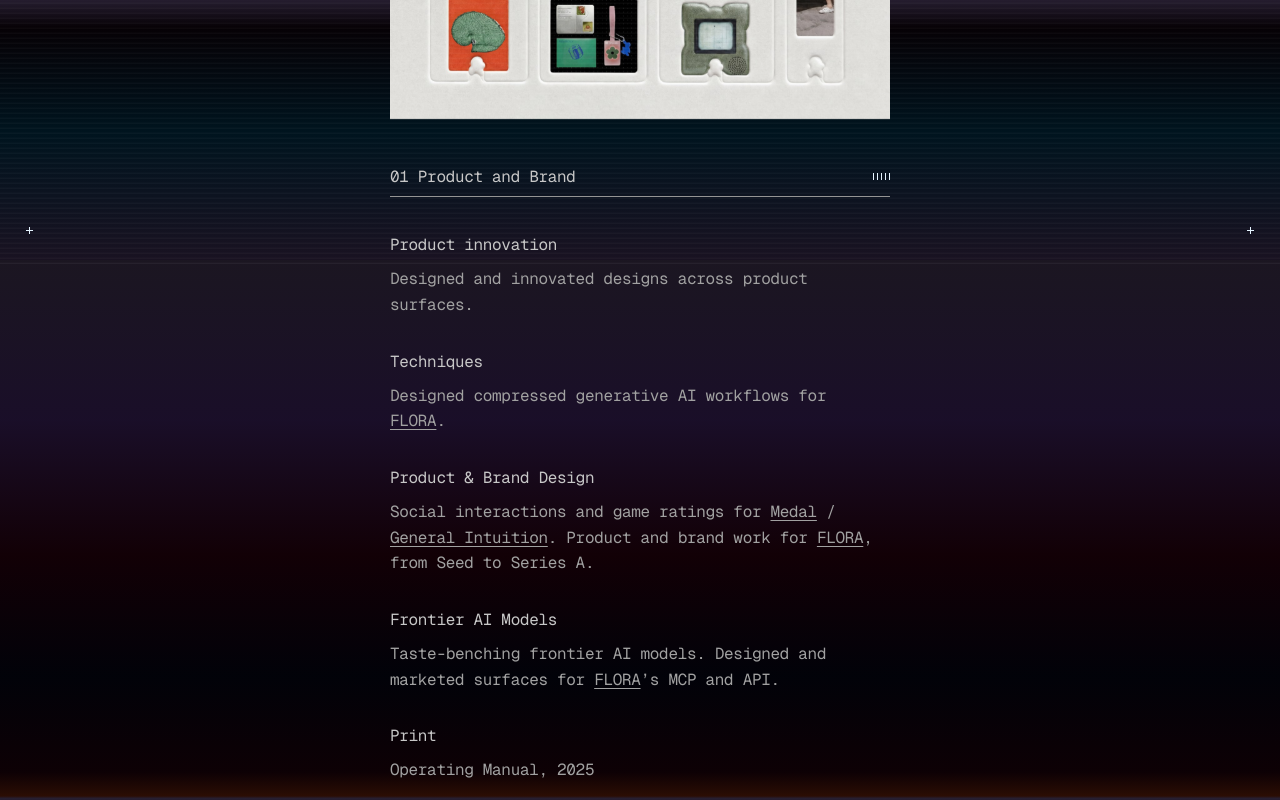
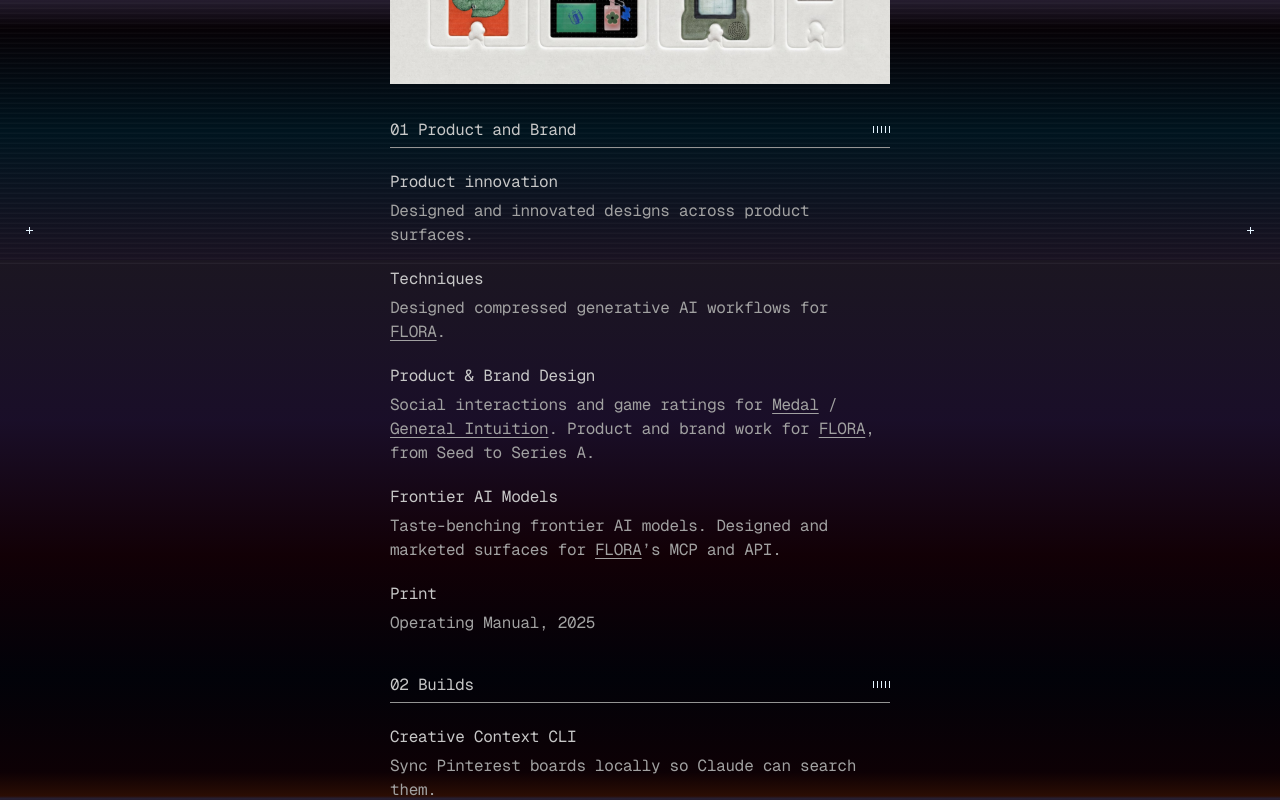
Before and after one commit to tarshaa/portfolio, a Next.js app: page / in a window 1280 px wide. Shown: the part 540-1340 px from the top of the page. Built offline with nearby package versions, Linux system fonts and the light colour scheme.

Commit message:
Reduce portfolio text to 14px and tighten topic spacing

```diff
--- a/src/app/globals.css
+++ b/src/app/globals.css
@@ -26,12 +26,12 @@
     background-color: var(--background);
     color: var(--foreground);
     font-family: var(--font-geist-mono), monospace;
-    font-size: 1rem;
+    font-size: 0.875rem;
     line-height: 1.5;
     letter-spacing: -0.02em;
   }
   h1 {
-    font-size: 1.0625rem;
+    font-size: 0.9375rem;
     font-weight: 400;
     line-height: 1.3;
   }
@@ -91,7 +91,7 @@
 
 .project p {
   font-size: 1rem;
-  line-height: 1.6;
+  line-height: 1.5;
   color: #a1a1a1;
 }
 
@@ -748,7 +748,7 @@
 
 /* Consistent spacing for the project index and case-study text. */
 .project {
-  gap: 10px;
+  gap: 6px;
 }
 
 .home [data-bio] {
@@ -756,20 +756,20 @@
 }
 
 main.home:not(.detail-page) {
-  gap: 48px;
+  gap: 36px;
 }
 
 main.home:not(.detail-page) > div:last-child {
-  gap: 56px;
+  gap: 40px;
 }
 
 main.home:not(.detail-page) > div:last-child > div {
-  gap: 32px;
+  gap: 20px;
 }
 
 main.home:not(.detail-page) > div:last-child > div > h2 {
-  padding-bottom: 8px;
-  margin-bottom: 4px;
+  padding-bottom: 6px;
+  margin-bottom: 2px;
 }
 
 main.home.detail-page {
```
